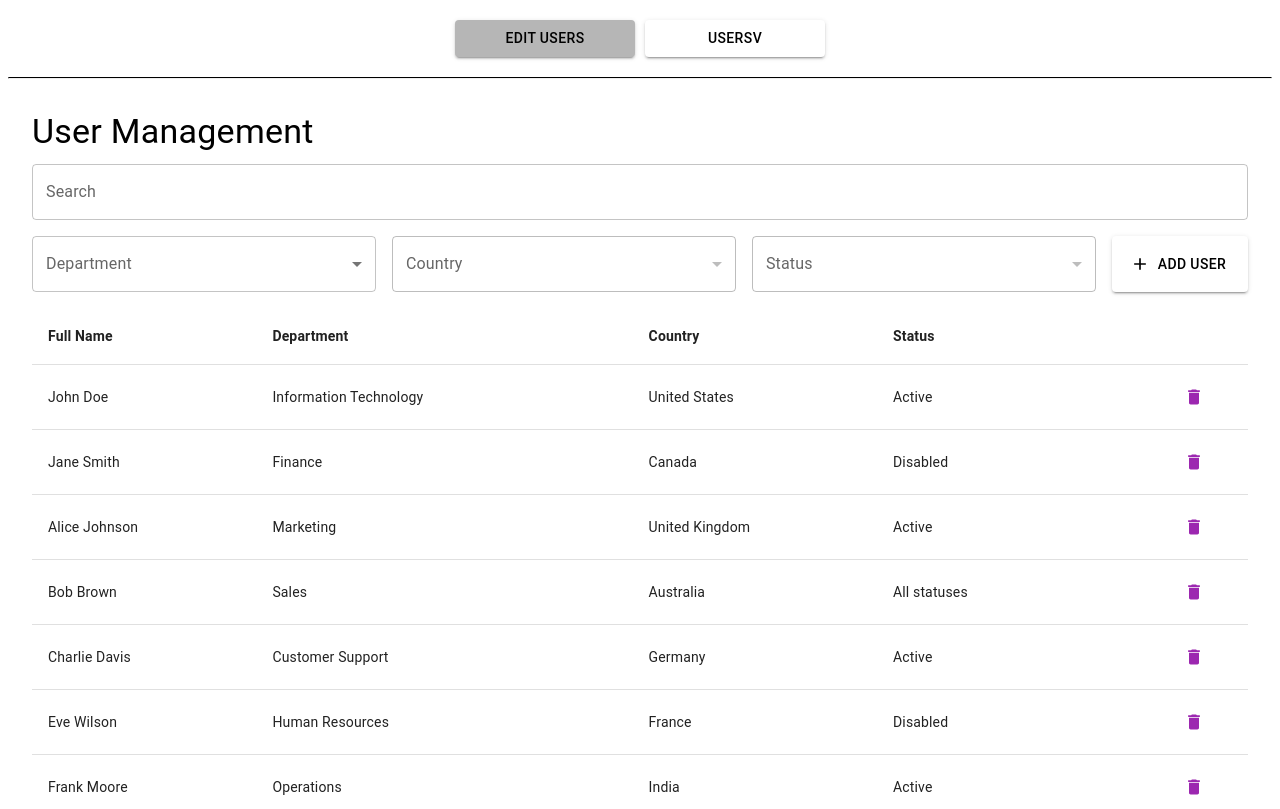
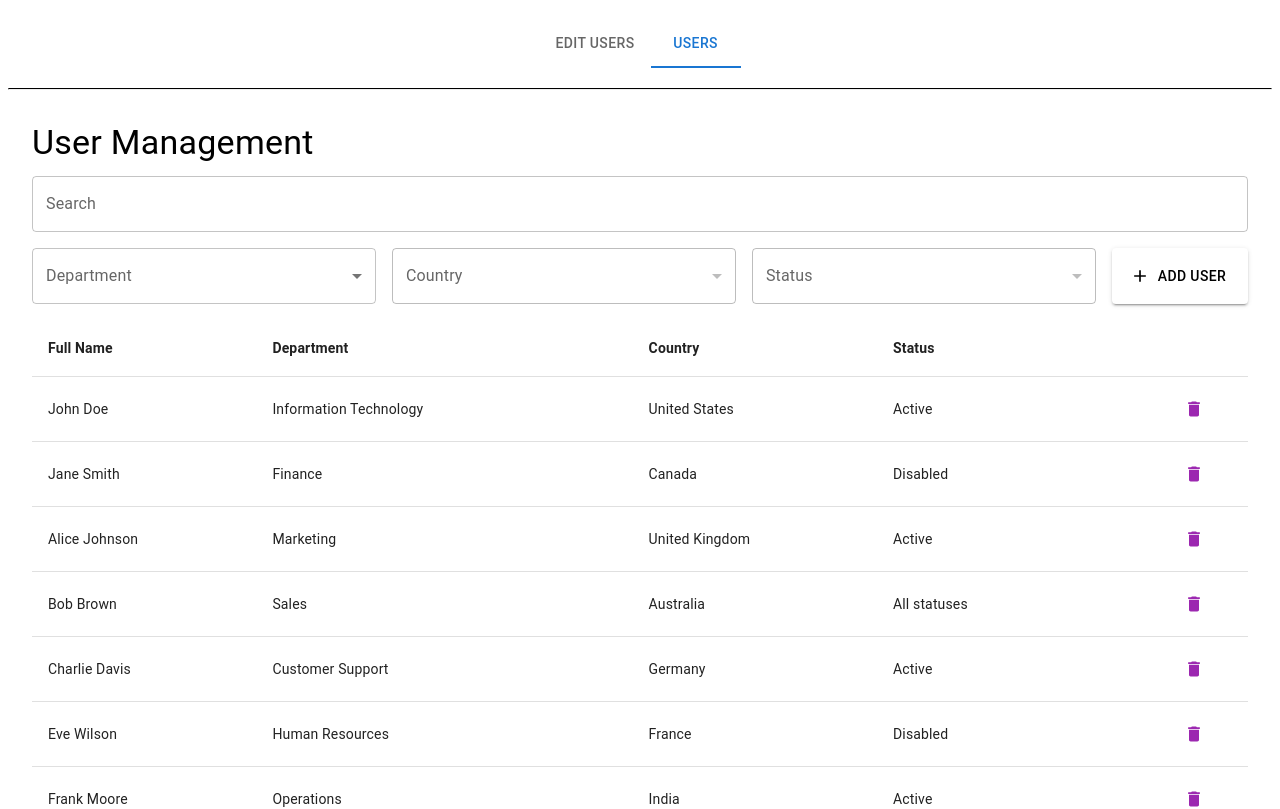
Before and after one commit to Gelan007/insiders-test-react, a React (Create React App) app: page / in a window 1280 px wide. Shown: the top 809 px of the page. Built offline with nearby package versions, Linux system fonts and the light colour scheme.

Commit message:
changed routes objects to enum, added tabs in header

```diff
--- a/src/components/header/Header.module.scss
+++ b/src/components/header/Header.module.scss
@@ -5,9 +5,7 @@
     display: flex;
     align-items: center;
     justify-content: center;
-    &>* {
-      flex: 0 0 180px;
-    }
+
     &>*:not(:last-child) {
       margin-right: 10px;
     }
--- a/src/components/header/Header.tsx
+++ b/src/components/header/Header.tsx
@@ -1,21 +1,36 @@
-import React from 'react';
+import React, {useEffect, useState} from 'react';
 import s from "./Header.module.scss"
-import {Button} from "@mui/material";
-import {NavLink} from "react-router-dom";
-import {EDIT_USERS_ROUTE, USERS_ROUTE} from "../../utils/routes/routes";
+import {Button, Tab, Tabs} from "@mui/material";
+import {NavLink, useLocation} from "react-router-dom";
+import {Routes} from "../../utils/routes/routes";
 
 const Header = () => {
+    const location = useLocation();
+    const [value, setValue] = useState(location.pathname);
+
+    const handleTabChange = (event: React.SyntheticEvent, newValue: string) => {
+        setValue(newValue);
+    };
+
     return (
         <div className={s.header}>
             <div className={s.header__content}>
-                <Button variant="contained" sx={{ backgroundColor: '#b6b6b6', color: 'black' }}>
-                    <NavLink to={EDIT_USERS_ROUTE}>Edit Users</NavLink>
-                </Button>
-                <Button variant="contained" sx={{ backgroundColor: '#ffffff', color: 'black' }}>
-                    <NavLink to={USERS_ROUTE}>Users</NavLink>v
-                </Button>
+                <Tabs value={value} onChange={handleTabChange}>
+                    <Tab
+                        label="Edit Users"
+                        value={Routes.EDIT_USERS}
+                        component={NavLink}
+                        to={Routes.EDIT_USERS}
+                    />
+                    <Tab
+                        label="Users"
+                        value={Routes.USERS}
+                        component={NavLink}
+                        to={Routes.USERS}
+                    />
+                </Tabs>
             </div>
-            <hr className={s.header__hr}/>
+            <hr className={s.header__hr} />
         </div>
     );
 };
--- a/src/utils/routes/consts.ts
+++ b/src/utils/routes/consts.ts
@@ -1,4 +1,4 @@
-import {EDIT_USERS_ROUTE, USERS_ROUTE} from "./routes";
+import {Routes} from "./routes";
 import UsersTable from "../../components/usersTable/UsersTable";
 import EditUsersTable from "../../components/editUsersTable/EditUsersTable";
 import EditUsersPage from "../../components/editUsersPage/EditUsersPage";
@@ -7,11 +7,11 @@ import UsersPage from "../../components/UsersPage/UsersPage";
 
 export const publicRoutes = [
     {
-        path: USERS_ROUTE,
+        path: Routes.USERS,
         Component: UsersPage
     },
     {
-        path: EDIT_USERS_ROUTE,
+        path: Routes.EDIT_USERS,
         Component: EditUsersPage
     }
 ]
--- a/src/utils/routes/routes.ts
+++ b/src/utils/routes/routes.ts
@@ -1,2 +1,4 @@
-export const USERS_ROUTE = "/";
-export const EDIT_USERS_ROUTE = "/editUsers";
+export enum Routes {
+    USERS = "/",
+    EDIT_USERS = "/editUsers"
+}
```
